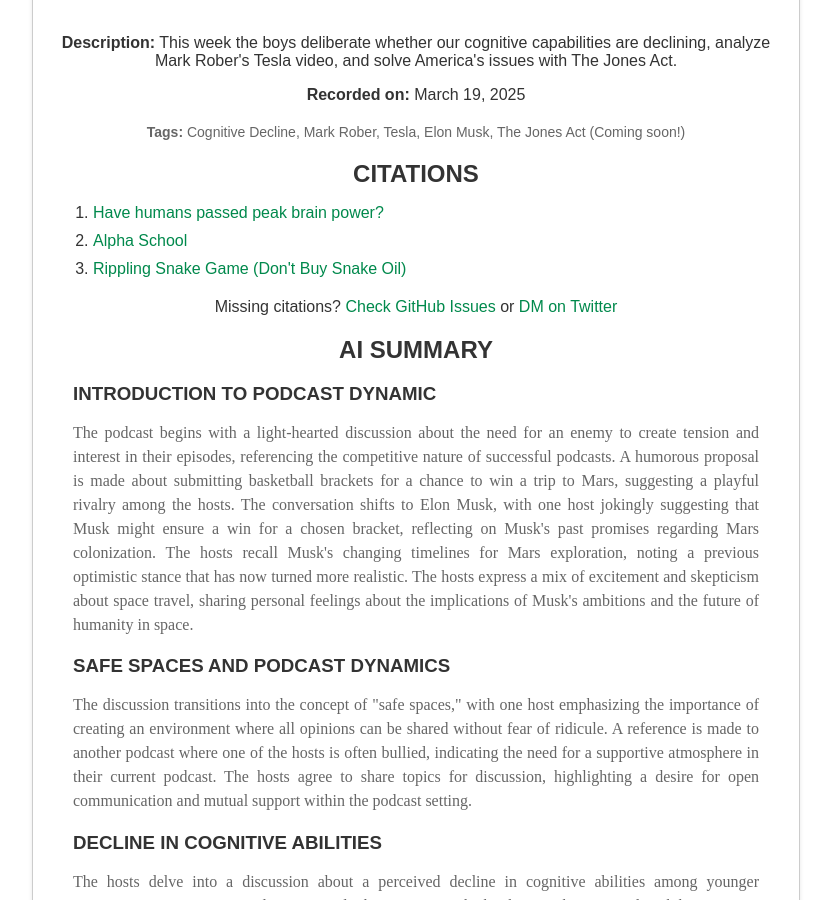
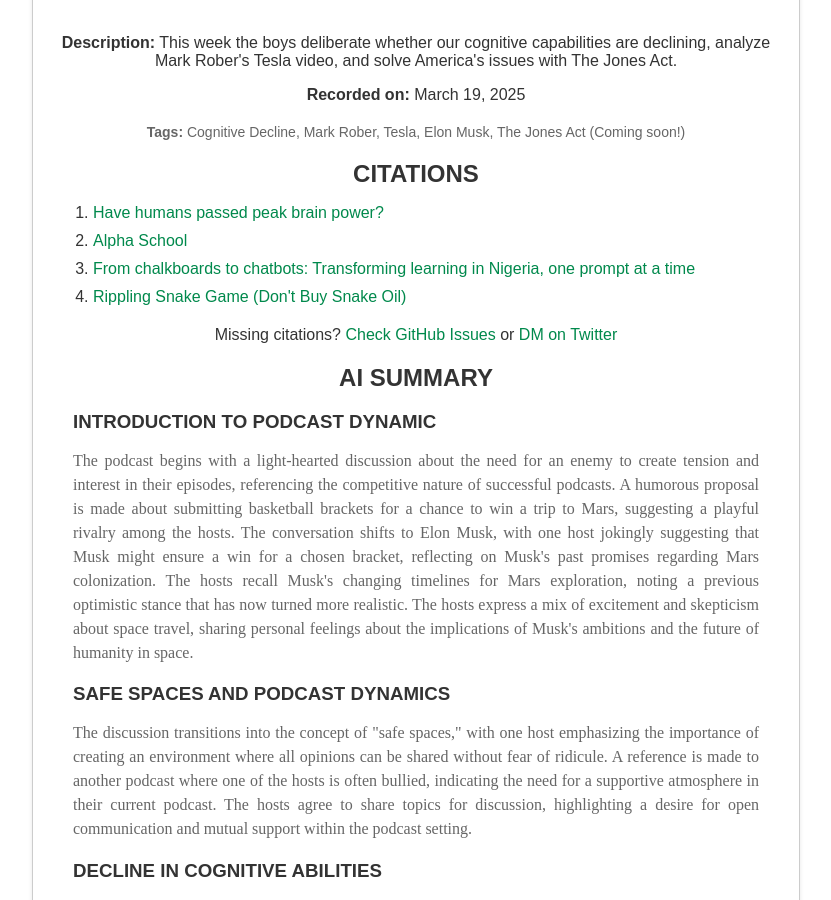
Before and after one commit to LemonadeStandPodcast/LemonadeStandPodcast.github.io, a Jekyll site: the page built from _episodes/episode3.md, in a window 1280 px wide and 900 px high, scrolled down 885 px. Shown: the whole window, without its empty margins (224-1055 px from the left). Built offline with Jekyll 4.4.1, drawn with Linux system fonts in a browser that asks for light colours.

Commit message:
add ep3 citation

```diff
--- a/_episodes/episode3.md
+++ b/_episodes/episode3.md
@@ -17,6 +17,8 @@
     url: "https://www.ft.com/content/a8016c64-63b7-458b-a371-e0e1c54a13fc"
   - title: "Alpha School"
     url: "http://alpha.school/"
+  - title: "From chalkboards to chatbots: Transforming learning in Nigeria, one prompt at a time"
+    url: "https://blogs.worldbank.org/en/education/From-chalkboards-to-chatbots-Transforming-learning-in-Nigeria"
   - title: "Rippling Snake Game (Don't Buy Snake Oil)"
     url: "https://www.rippling.com/snake-game"
 ai_summary: |
```
